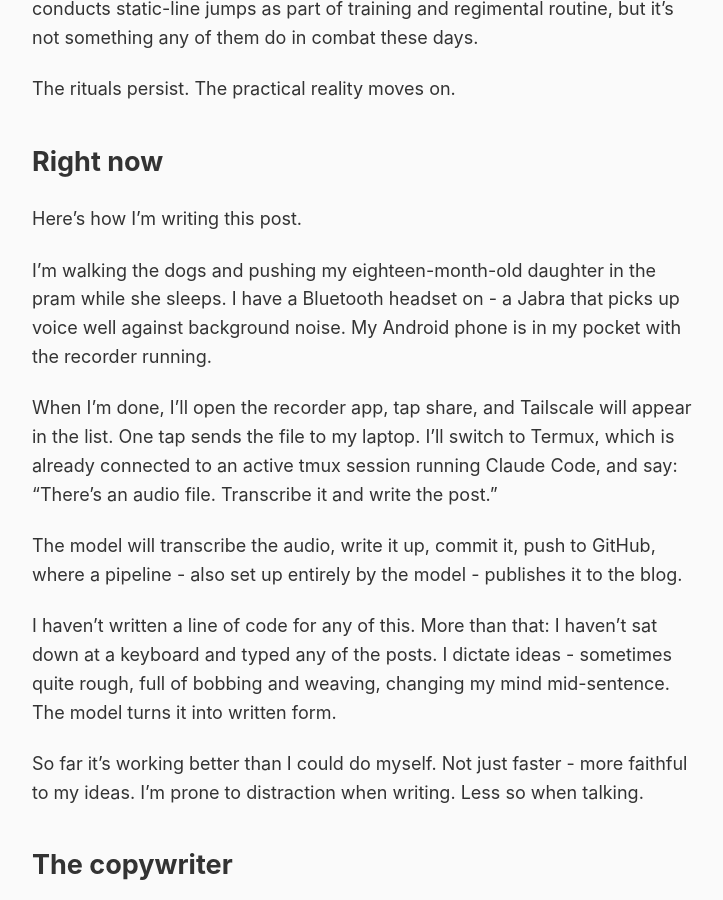
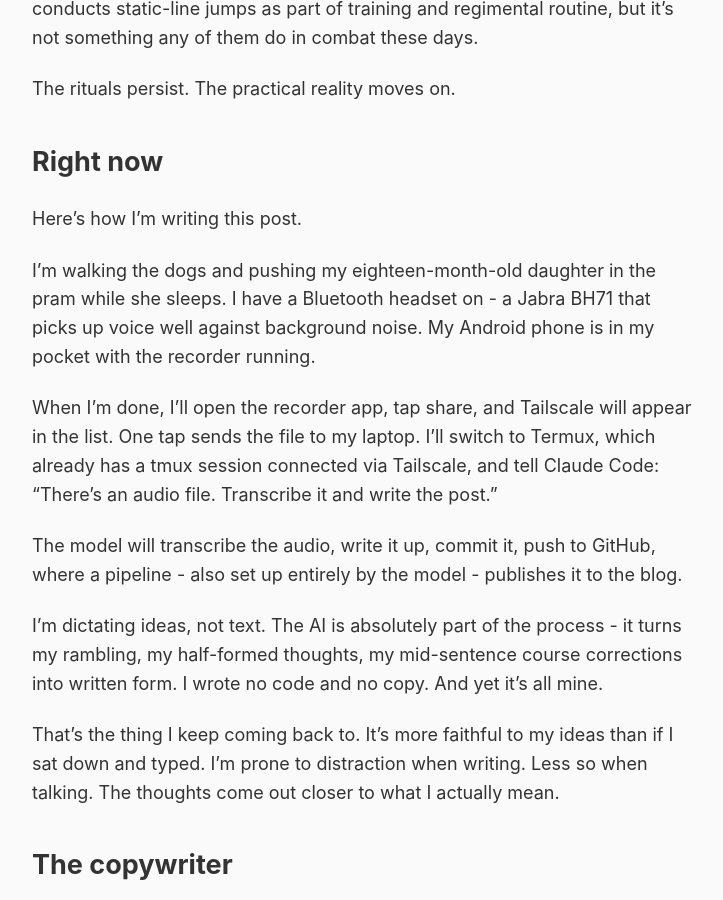
Before and after one commit to rob137/rob137.github.io, a Jekyll site: the page built from _posts/2026-01-03-is-it-cheating.md, in a window 1280 px wide and 900 px high, scrolled down 590 px. Shown: the whole window, without its empty margins (275-998 px from the left). Built offline with Jekyll 4.4.1, drawn with Linux system fonts in a browser that asks for light colours.

Commit message:
Clarify: dictating ideas not text, AI part of process, yet all mine
'I wrote no code and no copy. And yet it's all mine.' - the key line.
Fixed BH71 headset, clarified Tailscale/tmux setup.

🤖 Generated with [Claude Code](https://claude.com/claude-code)

Co-Authored-By: Claude Opus 4.5 <noreply@anthropic.com>

```diff
--- a/_posts/2026-01-03-is-it-cheating.md
+++ b/_posts/2026-01-03-is-it-cheating.md
@@ -18,15 +18,15 @@ The rituals persist. The practical reality moves on.
 
 Here's how I'm writing this post.
 
-I'm walking the dogs and pushing my eighteen-month-old daughter in the pram while she sleeps. I have a Bluetooth headset on - a Jabra that picks up voice well against background noise. My Android phone is in my pocket with the recorder running.
+I'm walking the dogs and pushing my eighteen-month-old daughter in the pram while she sleeps. I have a Bluetooth headset on - a Jabra BH71 that picks up voice well against background noise. My Android phone is in my pocket with the recorder running.
 
-When I'm done, I'll open the recorder app, tap share, and Tailscale will appear in the list. One tap sends the file to my laptop. I'll switch to Termux, which is already connected to an active tmux session running Claude Code, and say: "There's an audio file. Transcribe it and write the post."
+When I'm done, I'll open the recorder app, tap share, and Tailscale will appear in the list. One tap sends the file to my laptop. I'll switch to Termux, which already has a tmux session connected via Tailscale, and tell Claude Code: "There's an audio file. Transcribe it and write the post."
 
 The model will transcribe the audio, write it up, commit it, push to GitHub, where a pipeline - also set up entirely by the model - publishes it to the blog.
 
-I haven't written a line of code for any of this. More than that: I haven't sat down at a keyboard and typed any of the posts. I dictate ideas - sometimes quite rough, full of bobbing and weaving, changing my mind mid-sentence. The model turns it into written form.
+I'm dictating ideas, not text. The AI is absolutely part of the process - it turns my rambling, my half-formed thoughts, my mid-sentence course corrections into written form. I wrote no code and no copy. And yet it's all mine.
 
-So far it's working better than I could do myself. Not just faster - more faithful to my ideas. I'm prone to distraction when writing. Less so when talking.
+That's the thing I keep coming back to. It's more faithful to my ideas than if I sat down and typed. I'm prone to distraction when writing. Less so when talking. The thoughts come out closer to what I actually mean.
 
 ## The copywriter
 
```
